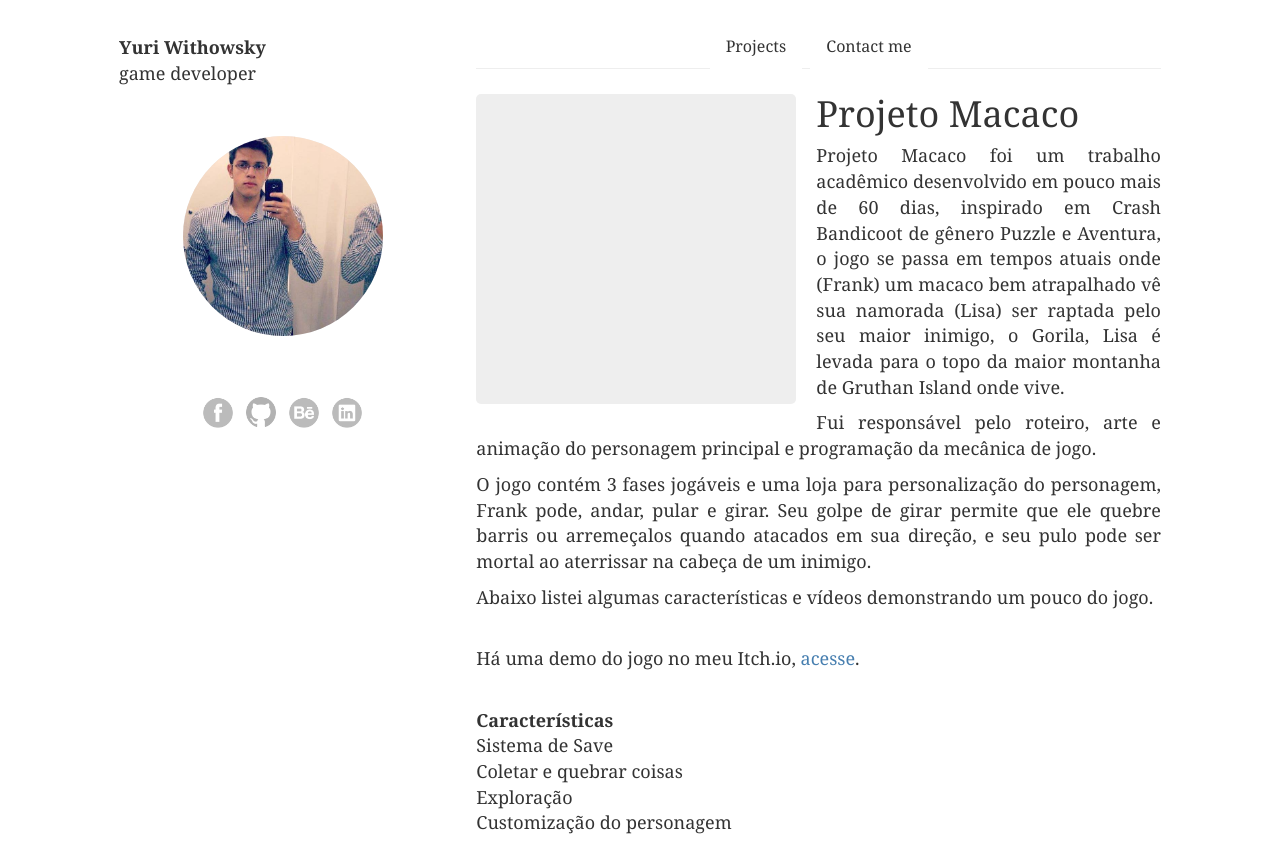
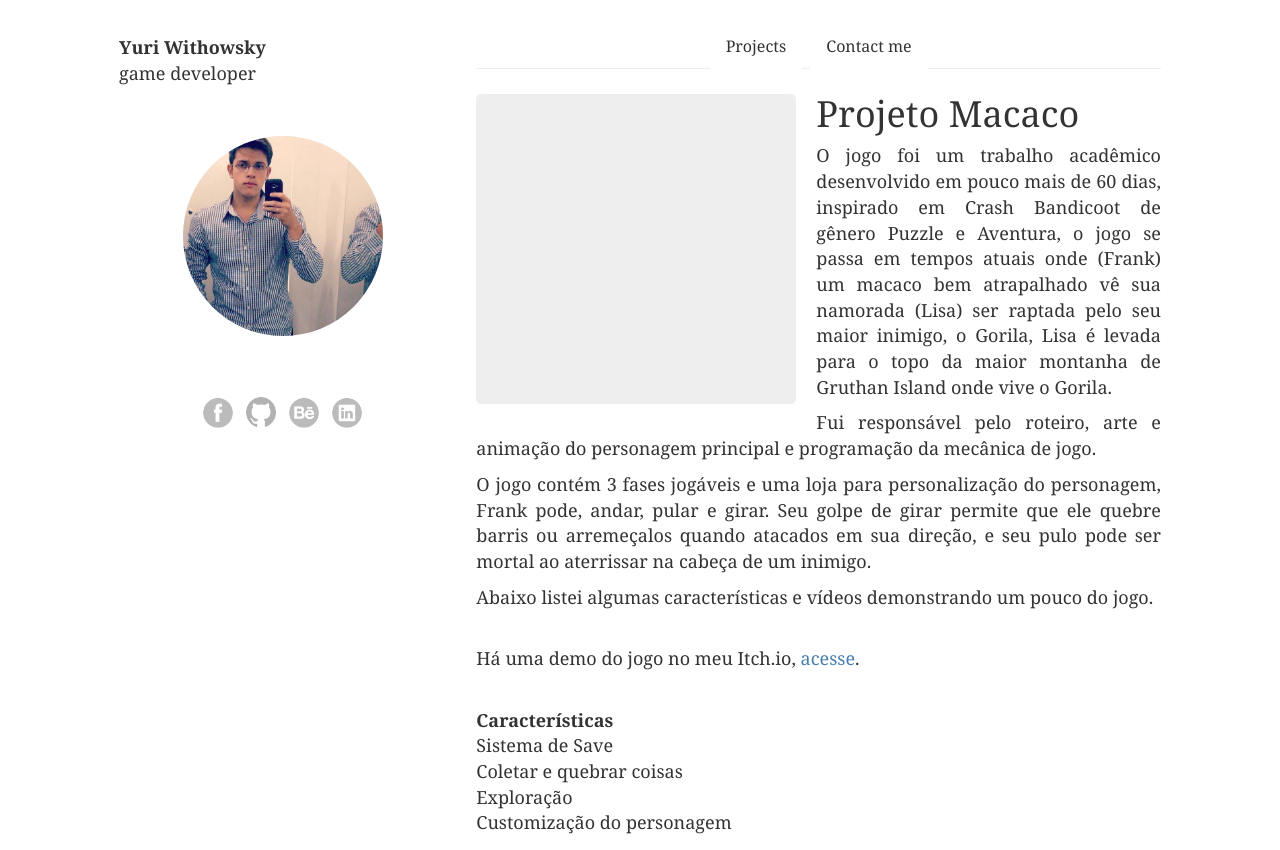
Before and after one commit to yuriwithowsky/yuriwithowsky.github.io, a Jekyll site: the page built from _posts/2015-09-29-project-monkey.md, in a window 1280 px wide and 900 px high, cut to the strip 0-850 px from the top of the window. Built offline with Jekyll 4.4.1, drawn with Linux system fonts in a browser that asks for light colours; some web fonts are replaced.

Commit message:
Update 2015-09-29-project-monkey.md

```diff
--- a/_posts/2015-09-29-project-monkey.md
+++ b/_posts/2015-09-29-project-monkey.md
@@ -3,12 +3,13 @@ layout: post
 title: Projeto Macaco
 meta: project monkey, projeto macaco, game development, work, game, unity
 platforms: ['windows', 'linux']
+released: 2015
 image: project-monkey.png
 ---
 
 # Projeto Macaco #
 
-<p>Projeto Macaco foi um trabalho acadêmico desenvolvido em pouco mais de 60 dias, inspirado em Crash Bandicoot de gênero Puzzle e Aventura, o jogo se passa em tempos atuais onde (Frank) um macaco bem atrapalhado vê sua namorada (Lisa) ser raptada pelo seu maior inimigo, o Gorila, Lisa é levada para o topo da maior montanha de Gruthan Island onde vive.</p>
+<p>O jogo foi um trabalho acadêmico desenvolvido em pouco mais de 60 dias, inspirado em Crash Bandicoot de gênero Puzzle e Aventura, o jogo se passa em tempos atuais onde (Frank) um macaco bem atrapalhado vê sua namorada (Lisa) ser raptada pelo seu maior inimigo, o Gorila, Lisa é levada para o topo da maior montanha de Gruthan Island onde vive o Gorila.</p>
 
 <p>Fui responsável pelo roteiro, arte e animação do personagem principal e programação da mecânica de jogo.</p>
 
```
